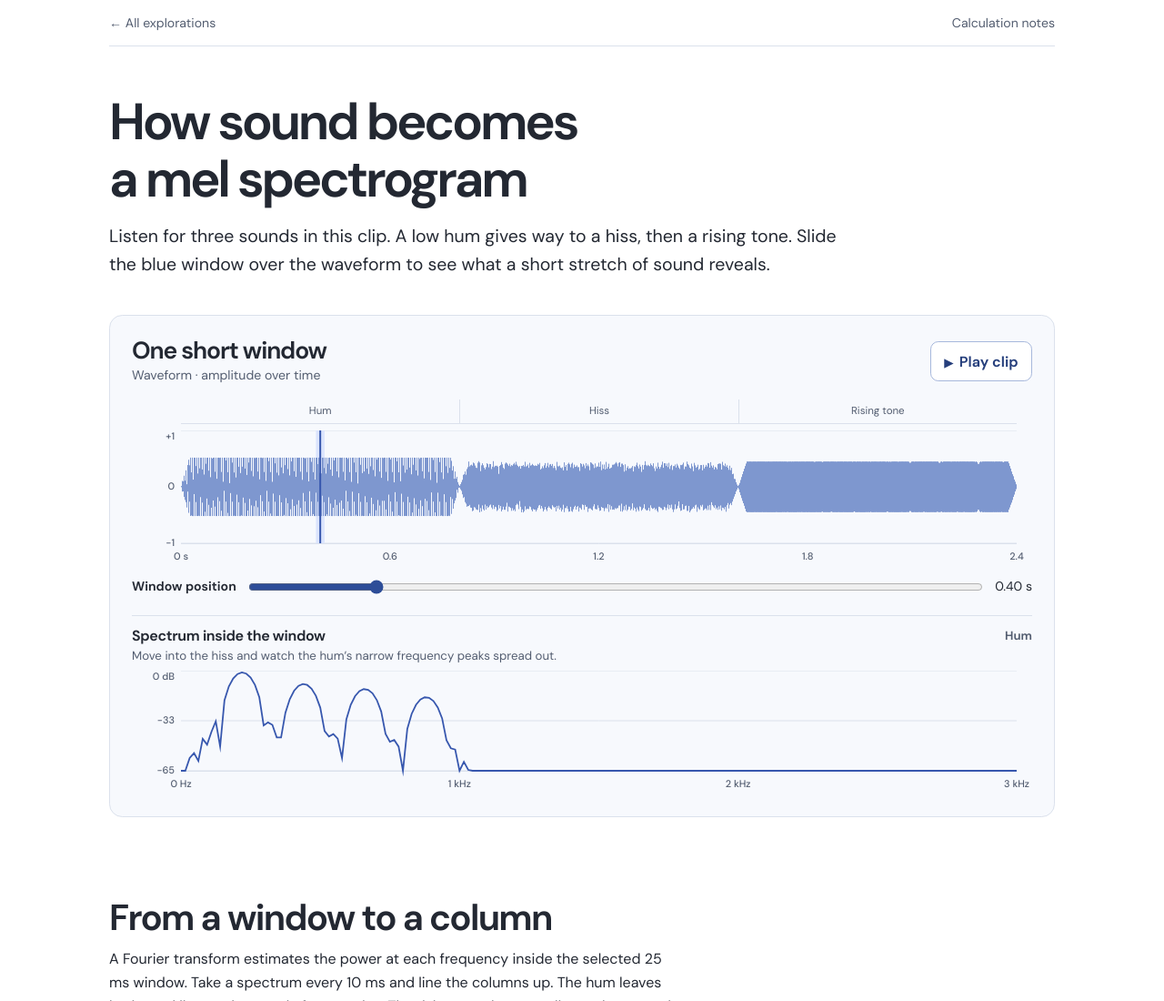
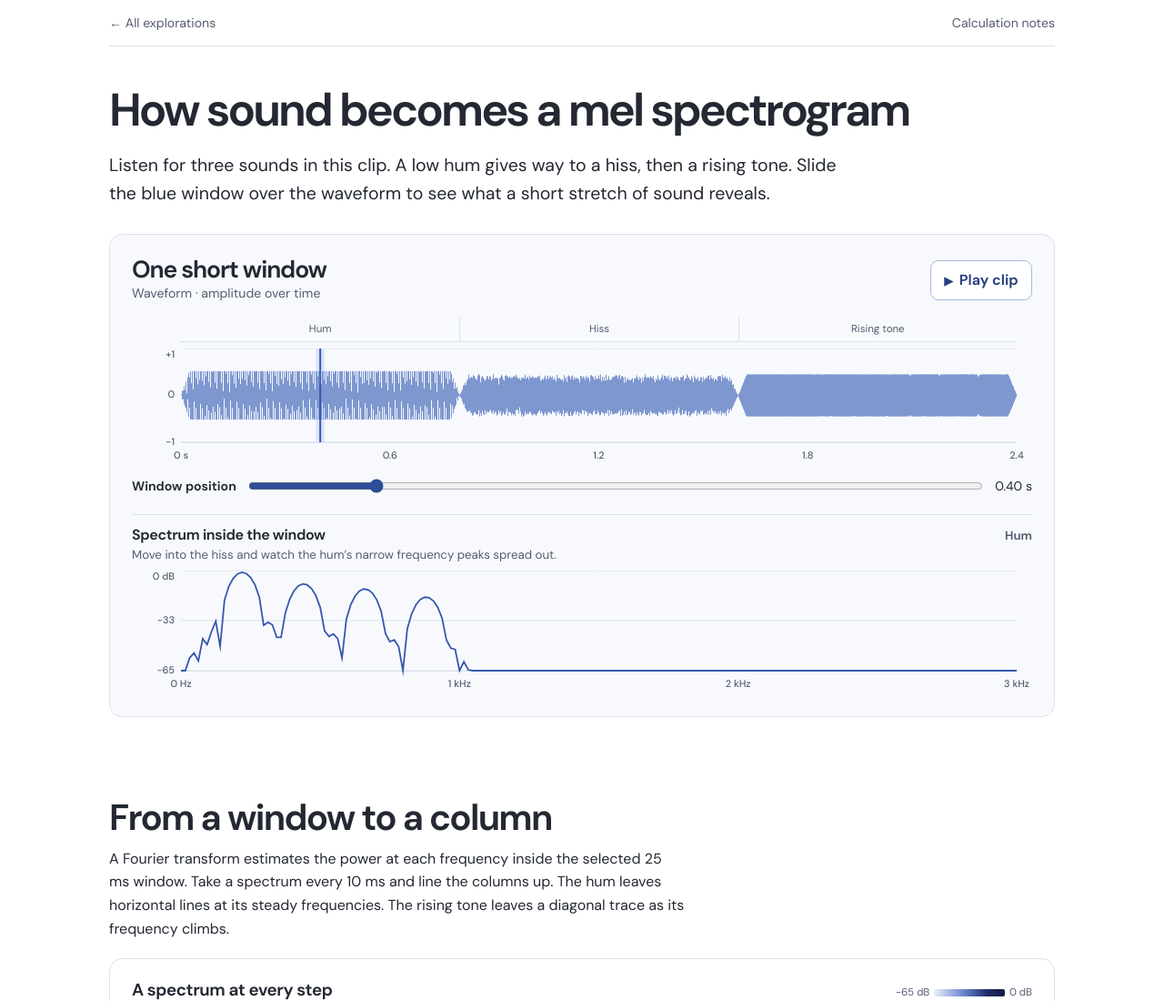
Before and after one commit to SinghCoder/ai-engineering, a plain HTML site: page docs/visualizations/mel-spectrogram/index.html in a window 1280 px wide. Shown: the top 1100 px of the page at 91% size. Drawn offline with Linux system fonts and the light colour scheme.

Commit message:
Keep the first spectrum in view alongside the waveform

```diff
--- a/docs/visualizations/mel-spectrogram/index.html
+++ b/docs/visualizations/mel-spectrogram/index.html
@@ -17,7 +17,7 @@
     <a href="#method">Calculation notes</a>
   </header>
   <main class="measure">
-    <h1>How sound becomes<br class="title-break"> a mel spectrogram</h1>
+    <h1>How sound becomes a mel spectrogram</h1>
     <p class="lede prose">Listen for three sounds in this clip. A low hum gives way to a hiss, then a rising tone. Slide the blue window over the waveform to see what a short stretch of sound reveals.</p>
 
     <figure class="wave-figure" aria-labelledby="wave-title">
--- a/docs/visualizations/mel-spectrogram/mel.css
+++ b/docs/visualizations/mel-spectrogram/mel.css
@@ -11,9 +11,9 @@
 .masthead a { color: var(--muted); text-decoration: none; }
 .masthead a:hover { text-decoration: underline; }
 
-main { padding: clamp(1.7rem, 4vw, 3.45rem) 0 5rem; }
-main h1 { font-size: clamp(2.3rem, 5.5vw, 3.52rem); }
-.lede { margin: 1rem 0 clamp(1.5rem, 4vw, 2.5rem); font-size: clamp(1.05rem, 2vw, 1.22rem); }
+main { padding: clamp(1.7rem, 3.4vw, 2.65rem) 0 5rem; }
+main h1 { font-size: clamp(2.3rem, 4.5vw, 3.15rem); }
+.lede { margin: 1rem 0 clamp(1.4rem, 3vw, 1.8rem); font-size: clamp(1.05rem, 2vw, 1.22rem); }
 .wave-figure, .slice-figure, .map-figure, .experiment {
   padding: clamp(0.8rem, 2.5vw, 1.5rem);
   border: 1px solid var(--rule);
@@ -42,7 +42,7 @@ main h1 { font-size: clamp(2.3rem, 5.5vw, 3.52rem); }
   margin-top: 0.4rem;
 }
 #wave, #linear, #mel { cursor: crosshair; touch-action: pan-y; }
-.wave { height: clamp(105px, 14vw, 150px); }
+.wave { height: clamp(105px, 12vw, 129px); }
 .map { height: clamp(132px, 18vw, 209px); }
 .spectrum, .detail { height: clamp(134px, 18vw, 192px); }
 .range-row { display: grid; grid-template-columns: max-content minmax(3rem, 1fr) max-content; align-items: center; gap: 0.25rem 0.85rem; font-size: 0.88rem; }
@@ -88,7 +88,6 @@ output { font-variant-numeric: tabular-nums; }
 @media (max-width: 660px) {
   :root { --plot-left: 43px; --plot-right: 13px; }
   .measure { width: calc(100% - 1.6rem); }
-  .title-break { display: none; }
   .range-row { grid-template-columns: 1fr auto; row-gap: 0; }
   .range-row input { grid-column: 1 / -1; grid-row: 2; }
   .range-row output { grid-column: 2; grid-row: 1; }
```
